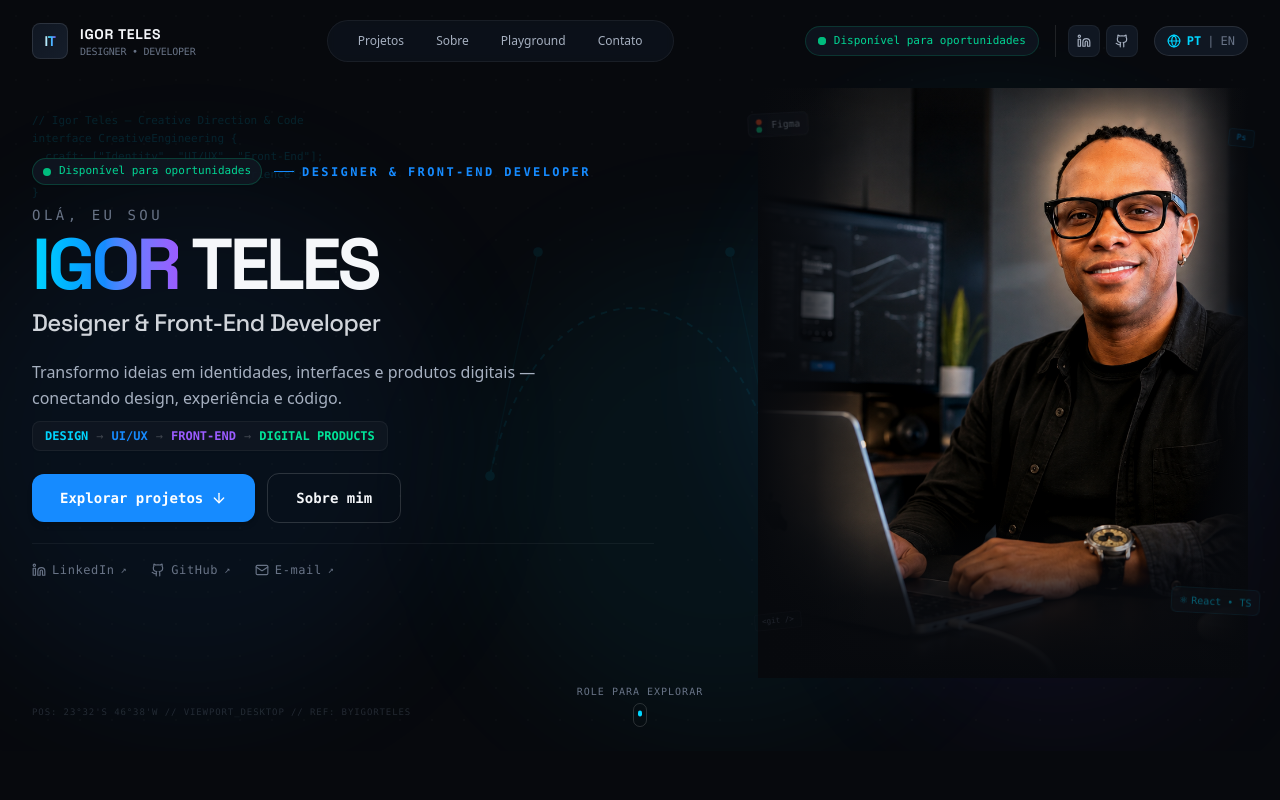
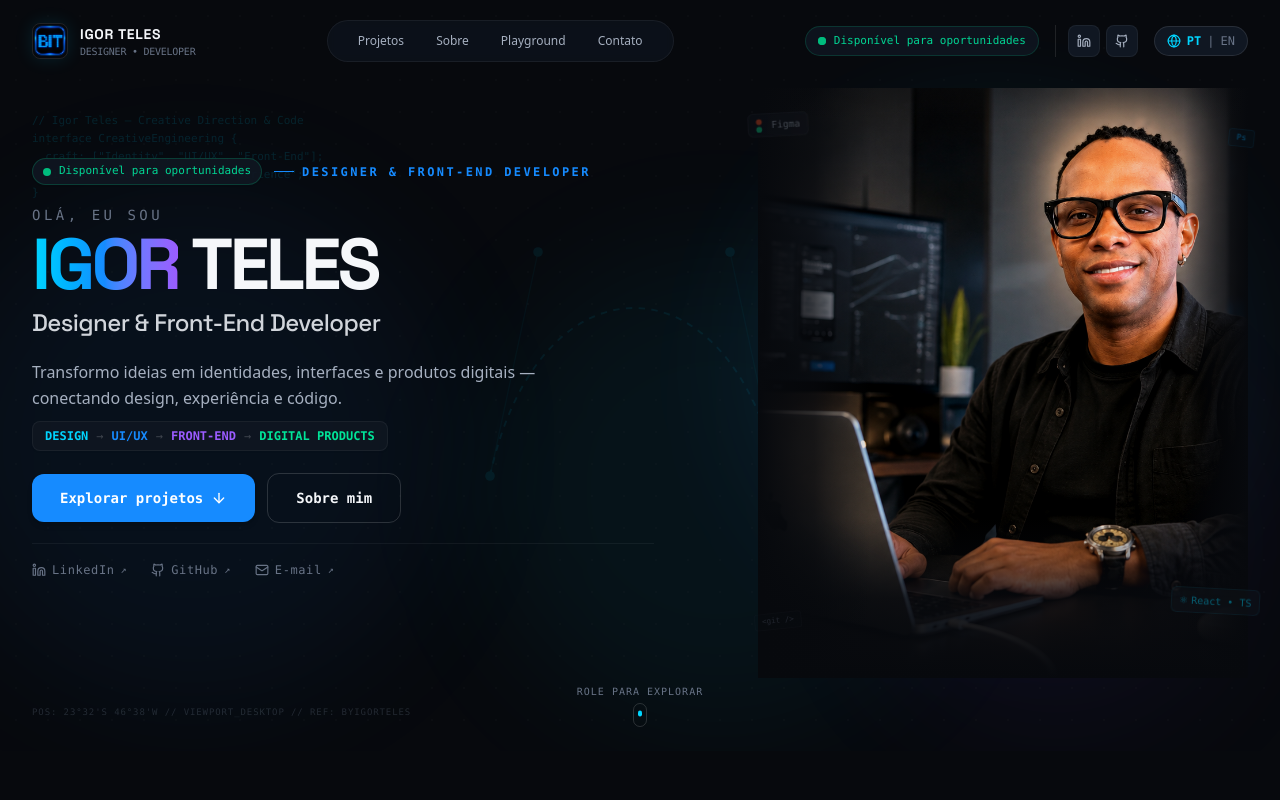
Before and after one commit to igortelesdesign-svg/byigorteles, a React (Vite) app: page / in a window 1280 px wide. Shown: the top 800 px of the page. Built offline with nearby package versions, Linux system fonts and the light colour scheme.

Commit message:
feat: aplica identidade BIT no header

```diff
--- a/src/components/Header.tsx
+++ b/src/components/Header.tsx
@@ -63,10 +63,12 @@ export const Header: React.FC = () => {
             className="flex items-center gap-3 group focus:outline-none"
             aria-label="Igor Teles - Início"
           >
-            <div className="relative w-9 h-9 rounded-lg bg-gradient-to-br from-[#101722] to-[#151D2A] border border-white/10 flex items-center justify-center overflow-hidden group-hover:border-[#00D5FF]/50 transition-colors">
-              <span className="font-display font-bold text-sm tracking-tight bg-gradient-to-r from-[#F5F7FA] via-[#00D5FF] to-[#7257FF] bg-clip-text text-transparent">
-                IT
-              </span>
+            <div className="relative w-9 h-9 rounded-lg overflow-hidden border border-white/10 group-hover:border-[#00D5FF]/50 transition-colors shadow-[0_0_18px_rgba(0,213,255,0.12)]">
+              <img
+                src="/icon-bit.PNG"
+                alt="BIT — By Igor Teles"
+                className="w-full h-full object-cover"
+              />
               <div className="absolute inset-0 bg-[#00D5FF]/10 opacity-0 group-hover:opacity-100 transition-opacity" />
             </div>
             <div className="flex flex-col">
```
